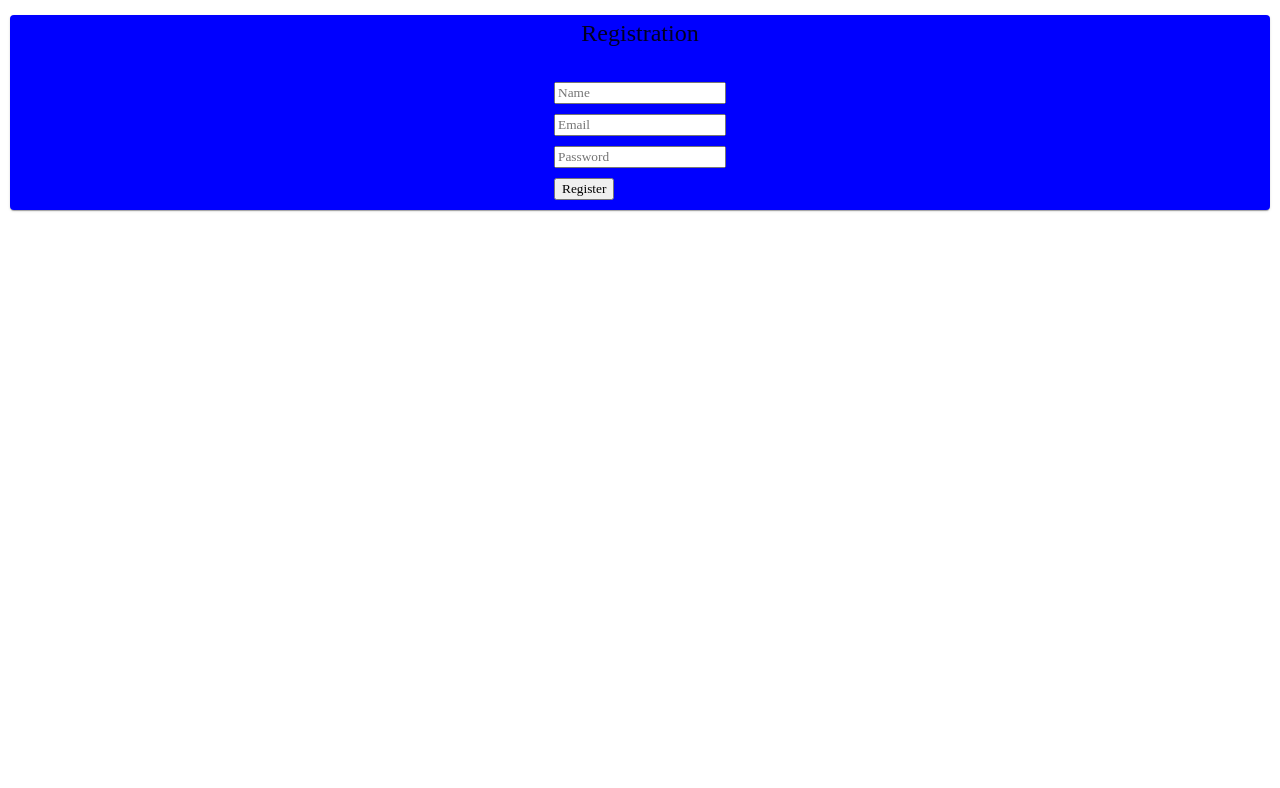
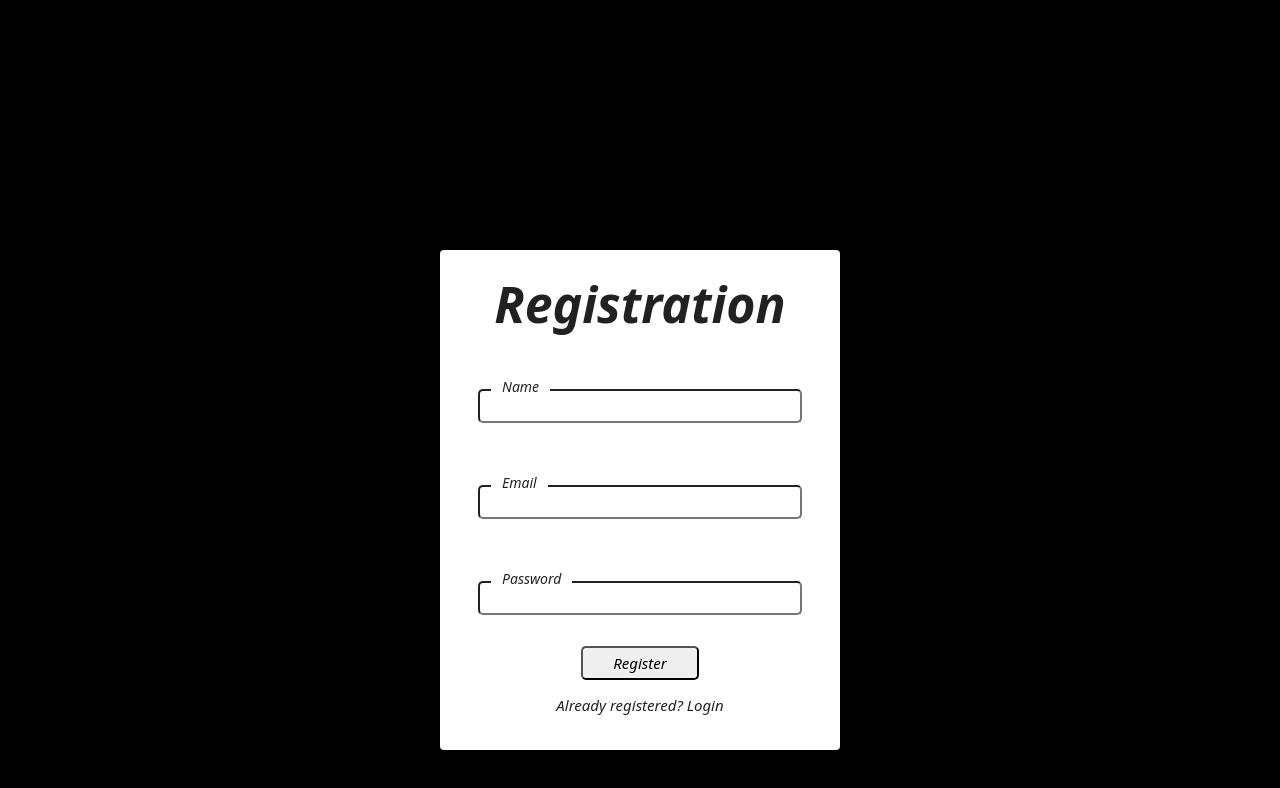
Before and after one commit to balramg7/Zee5-Cinema-Clone---React-Project-1---wu84jw08nhnb, a React app: page / in a window 1280 px wide. Shown: the top 788 px of the page. Built offline with nearby package versions, Linux system fonts and the light colour scheme.

Commit message:
Sign uP complete

```diff
--- a/src/components/registration/SignUp.jsx
+++ b/src/components/registration/SignUp.jsx
@@ -40,44 +40,51 @@ const SignUp = () => {
   };
   return (
     <div className={styles.registration_page}>
-      <Card
-        style={{
-          display: "flex",
-          flexDirection: "row",
-          gap: "20px",
-          margin: "10px",
-          backgroundColor: "blue",
-          display: "flex",
-          flexDirection: "column",
-        }}
-      >
-        <h2>Registration</h2>
+      <Card className={styles.registration_card}>
+        <h2 className={styles.registration_heading}>Registration</h2>
         <form onSubmit={handleSubmit}>
+          <div className={styles.form_control}>
+            <label className={styles.registration_labels}>Name</label>
             <input
+              className={styles.registration_input}
               type="text"
               name="name"
-            placeholder="Name"
               value={formData.name}
               onChange={handleChange}
               required
-          /><br/>
+            />
+          </div>
+          <div className={styles.form_control}>
+            <label className={styles.registration_labels}>Email</label>
             <input
+              className={styles.registration_input}
               type="email"
               name="email"
-            placeholder="Email"
               value={formData.email}
               onChange={handleChange}
               required
-          /><br/>
+            />
+          </div>
+          <div className={styles.form_control}>
+            <label className={styles.registration_labels}>Password</label>
             <input
+              className={styles.registration_input}
               type="password"
               name="password"
-            placeholder="Password"
               value={formData.password}
               onChange={handleChange}
+              minLength={22}
               required
-          /><br/>
-          <button type="submit">Register</button>
+            />
+          </div>
+          <div>
+            <button className={styles.registration_btn} type="submit">
+              Register
+            </button>
+          </div>
+          <div className={styles.registration_para}>
+            <p>Already registered? Login</p>
+          </div>
         </form>
       </Card>
     </div>
--- a/src/components/registration/SignUp.module.css
+++ b/src/components/registration/SignUp.module.css
@@ -1,3 +1,71 @@
-.registration_page{
-    /* background-color: white; */
+.registration_page {
+  display: flex;
+  flex-direction: column;
+  align-items: center;
+  justify-content: center;
+  justify-items: center;
+  padding-top: 100px;
+  background-color: black;
+  width: 100vw;
+  height: 100vh;
 }
+
+.registration_card {
+  display: flex;
+  flex-direction: column;
+  justify-content: center;
+  gap: 20px;
+  margin: 5px;
+  height: 500px;
+  width: 400px;
+  background-color: white;
+}
+
+.registration_heading{
+  font-family: inherit;
+  font-size: 50px;
+  font-weight: 900;
+  font-style: italic;
+}
+.form_control {
+    display: flex;
+    flex-direction: column;
+    width: 100%;
+    position: relative;
+  }
+
+.registration_input{
+  height: 30px;
+  width: 200px;
+  padding: 0 60px;
+  margin: 31px;
+  border-radius: 5px;
+}
+
+.registration_labels{
+  font-size: 14px;
+  position: absolute;
+  top: 19px;
+  left: 44px;
+  background-color: white;
+  padding: 0 11px;
+}
+
+
+.registration_btn{
+  display: flex;
+  justify-self: center;
+  padding: 5px 30px ;
+  font-size: 15px;
+  border-radius: 5px;
+  font-style: italic;
+  text-align: center;
+}
+
+.registration_para{
+  font-size: 15px;
+  font-weight: 300;
+  font-style: italic;
+  text-align: center;
+  margin: 15px;
+}
--- a/src/styles/App.css
+++ b/src/styles/App.css
@@ -1,9 +1,9 @@
 @import "https://fonts.googleapis.com/css2?family=Noto+Sans:wght@400;500;700&display=swap";
 
 * {
-  margin: 5px auto;
+  margin: 0px auto;
   /* background-color: black; */
-  font-family: slick;
+  font-family: system-ui, -apple-system, BlinkMacSystemFont, 'Segoe UI', Roboto, Oxygen, Ubuntu, Cantarell, 'Open Sans', 'Helvetica Neue', sans-serif;
   font-weight: 400;
-  font-style: normal;
+  font-style: italic;
 }
```
Lines whose indentation alone changed are shown as unchanged.
